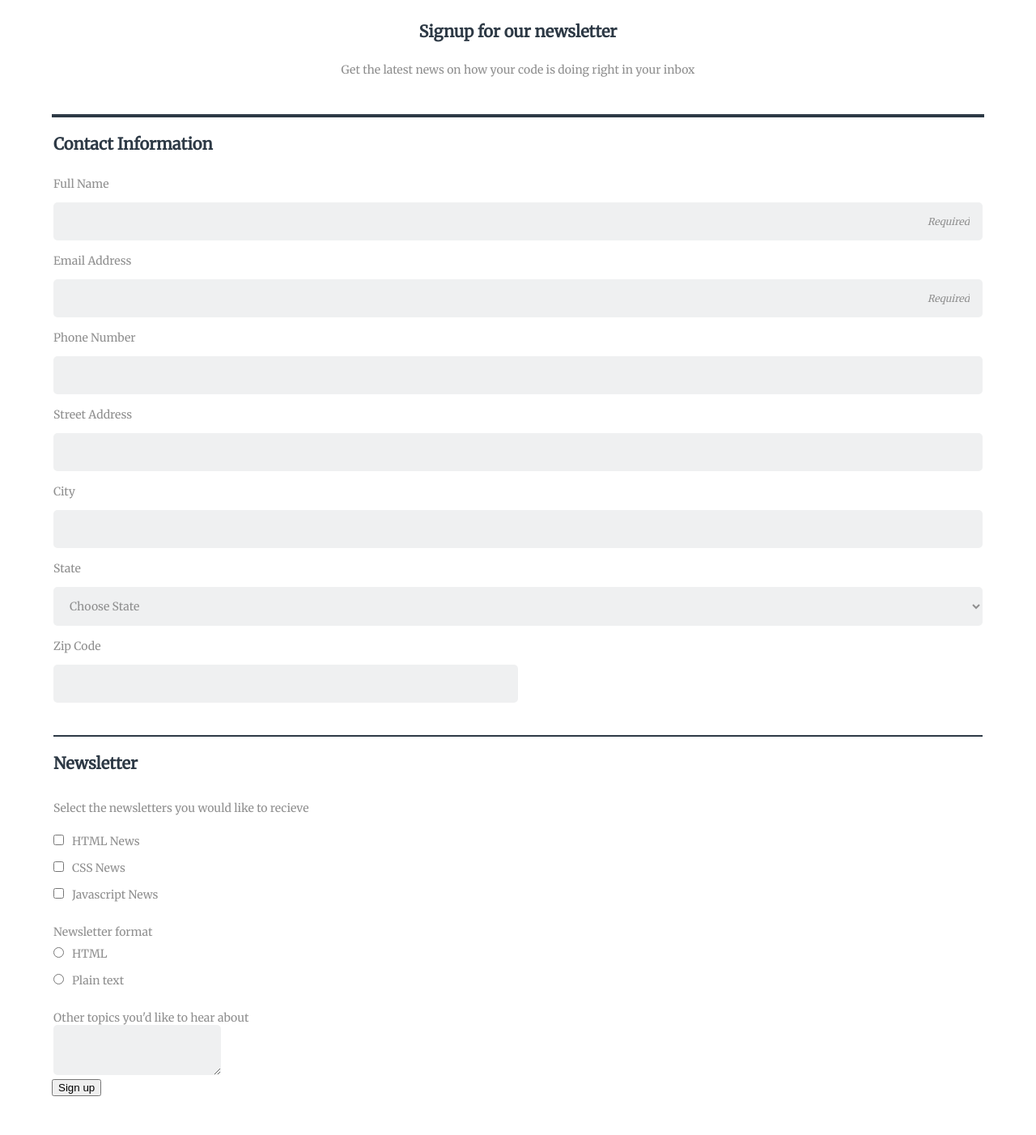
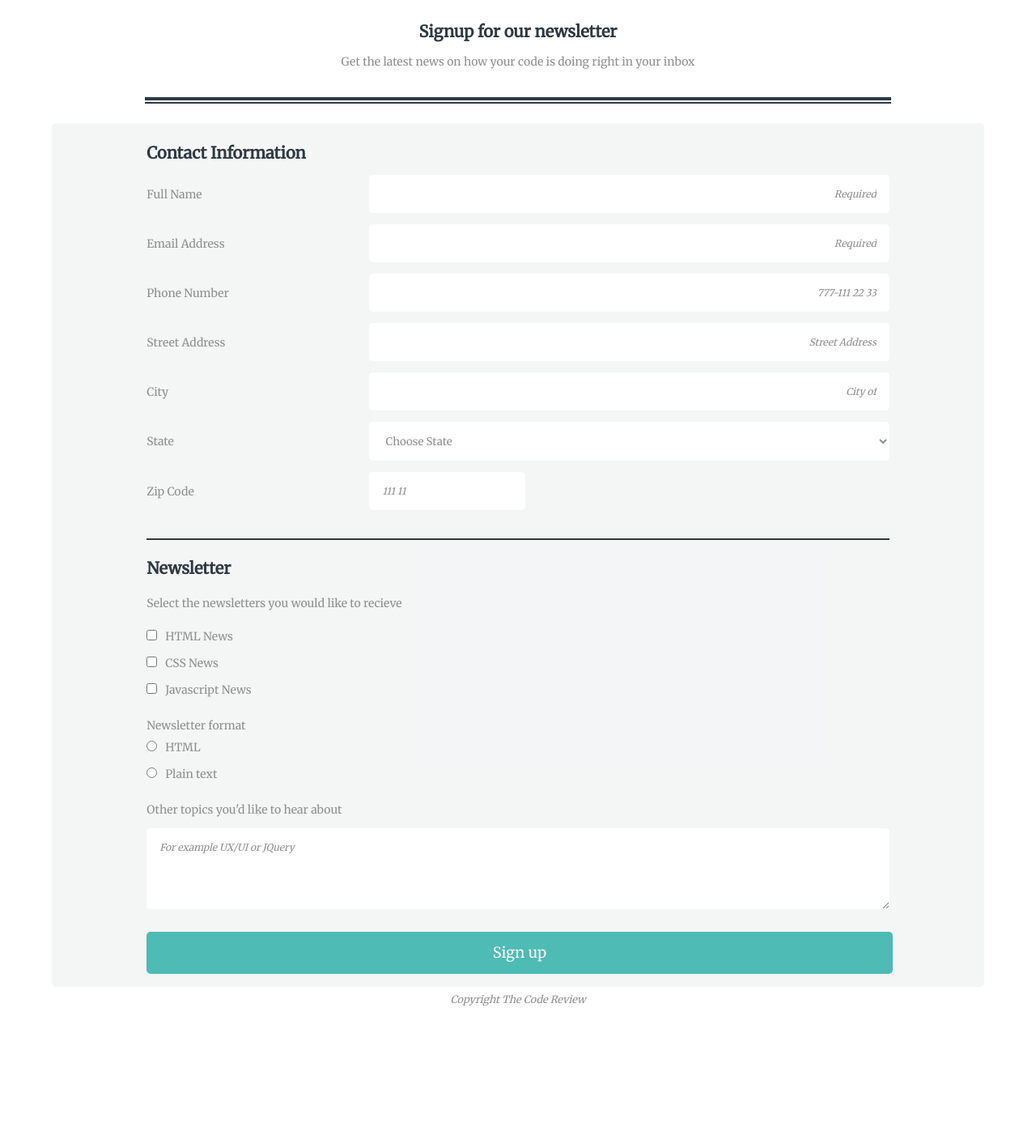
Before and after one commit to fridaojala/Techdegree-project-3, a plain HTML site: page index.html in a window 1280 px wide. Shown: the part 80-1482 px from the top of the page at 81% size. Before the commit the page ends 1434 px from the top, so only its background shows below. Drawn offline with Linux system fonts and the light colour scheme.

Commit message:
final changes

```diff
--- a/css/styles.css
+++ b/css/styles.css
@@ -4,14 +4,26 @@
 }
 
 body {
-    font-size: 16px;
+    font-size: 14px;
     font-family: 'Merriweather', serif;
     margin: 0;
 }
 
-.container {
+.wrapper {
+    width: 100%;
+    background-color: rgba(45, 57, 69, .05);
+    padding-top: 1rem;
+    border-radius: 5px;
+}
+
+.header-container,
+.main-container {
     width: 90%;
     margin: 0 auto;
+}
+
+.header-container {
+    margin-bottom: 1.5rem;
 }
 
 /*Header styles*/
@@ -32,19 +44,23 @@ header h1 {
 /*Main styles*/
 section {
     text-align: center;
-    border-bottom: solid 4px #2d3945;
-    padding-bottom: 2em;
+}
+
+.double-line {
+    margin: 2.5em 0 .5em;
+    height: 8px;
+    border-top: solid 4px #2d3945;
+    border-bottom: solid 2px #2d3945;
 }
 
 section h2 {
     font-size: 1.25rem;
     color: #2d3945;
-    padding: 1em 0 .5em;
+    padding: 1em 0 0;
 }
 
 p {
     color: #8f8f8f;
-    font-size: 14px;
 }
 
 /*Form styles*/
@@ -60,7 +76,7 @@ fieldset {
 legend {
     font-size: 1.25rem;
     color: #2d3945;
-    padding: 1em 0;
+    padding: .5rem 0;
     font-weight: bold;
 }
 
@@ -75,7 +91,7 @@ input[type="email"],
 input[type="tel"],
 select,
 textarea {
-    background-color: #eff0f1;
+    background-color: #fff;
     border: none;
     padding: 1rem;
     border-radius: 5px;
@@ -87,15 +103,18 @@ textarea:focus-visible {
     outline: none;
 }
 
-input:focus,
+input[type="text"]:focus,
+input[type="email"]:focus,
+input[type="tel"]:focus,
 select:focus,
 textarea:focus {
     outline: 2px solid #2d3945;
+    transition: background-color 1s ease;
+    background-color: rgba(45, 57, 69, .05);
 }
 
 label {
     color: #8f8f8f;
-    font-size: 14px;
     padding-bottom: 1em;
 }
 
@@ -103,14 +122,18 @@ label {
     font-family: 'Merriweather', serif;
     font-style: italic;
     text-align: right;
-    font-size: 12px;
+    font-size: .9em;
     color: #8f8f8f;
+}
+
+input[id="zip"]::placeholder,
+textarea::placeholder {
+    text-align: left;
 }
 
 select {
     font-family: 'Merriweather', serif;
     color: #8f8f8f;
-    font-size: 14px;
     max-height: 48px;
 }
 
@@ -121,6 +144,7 @@ select {
 .border {
     border-bottom: 2px solid #2d3945;
     padding: 0 0 2em 0;
+    margin-bottom: 1em;
 }
 
 input[type="checkbox"],
@@ -131,3 +155,73 @@ input[type="radio"] {
 .format-container {
     padding: 20px 0;
 }
+
+textarea {
+    margin-top: 1em;
+    width: 100%;
+    min-height: 100px;
+}
+
+button {
+    width: 100%;
+    background-color: #4ebbb5;
+    color: #fff;
+    font-family: 'Merriweather', serif;
+    font-size: 1.3em;
+    border: none;
+    border-radius: 5px;
+    padding: .8em;
+    margin: 1.5rem 2px 1rem;
+}
+
+/*Footer styles*/
+footer {
+    font-style: italic;
+    text-align: center;
+    font-size: .9em;
+    padding: .5rem 0 10rem;
+}
+
+footer p {
+    margin: 0;
+}
+
+@media screen and (min-width: 768px) {
+    .wrapper {
+        width: 90%;
+        margin: 0 auto;
+    }
+
+    .header-container {
+        width: 72%;
+    }
+
+    .main-container {
+        width: 80%;
+    }
+
+    .flex {
+        flex-direction: row;
+        justify-content: space-between;
+        align-items: center;
+    }
+
+    .flex label {
+        padding-bottom: 0;
+    }
+
+    .flex input,
+    .flex select {
+        width: 70%;
+    }
+
+    .zip-input {
+        width: 70%;
+        display: flex;
+        justify-content: flex-start;
+    }
+
+    .zip-container {
+        max-width: 30%;
+    }
+}
--- a/index.html
+++ b/index.html
@@ -16,35 +16,37 @@
         <h1>The code review</h1>
     </header>
 
-    <section class="container">
+    <section class="header-container">
         <h2>Signup for our newsletter</h2>
         <p>Get the latest news on how your code is doing right in your inbox</p>
+        <div class="double-line"></div>
     </section>
 
     <main>
-        <form class="container">
+        <div class="wrapper">
+            <form class="main-container">
 
                 <fieldset class="border">
                     <legend>Contact Information</legend>
                     <div class="flex">
                         <label for="name">Full Name</label>
-                    <input type="text" id="name" name="input_name" placeholder="Required">
+                        <input type="text" id="name" name="input_name" placeholder="Required" required>
                     </div>
                     <div class="flex">
                         <label for="email">Email Address</label>
-                    <input type="email" id="email" name="input_email" placeholder="Required">
+                        <input type="email" id="email" name="input_email" placeholder="Required" required>
                     </div>
                     <div class="flex">
                         <label for="phone">Phone Number</label>
-                    <input type="tel" id="phone" name="input_phone">
+                        <input type="tel" id="phone" name="input_phone" placeholder="777-111 22 33">
                     </div>
                     <div class="flex">
                         <label for="address">Street Address</label>
-                    <input type="text" id="address" name="input_address">
+                        <input type="text" id="address" name="input_address" placeholder="Street Address">
                     </div>
                     <div class="flex">
                         <label for="city">City</label>
-                    <input type="text" id="city" name="input_city">
+                        <input type="text" id="city" name="input_city" placeholder="City of">
                     </div>
                     <div class="flex">
                         <label for="state">State</label>
@@ -56,9 +58,11 @@
                             <option>Miami</option>
                         </select>
                     </div>
-                <div class="flex zip-container">
+                    <div class="flex">
                         <label for="zip">Zip Code</label>
-                    <input type="text" id="zip" name="input_zip">
+                        <div class="zip-input">
+                            <input type="text" id="zip" name="input_zip" class="zip-container" placeholder="111 11">
+                        </div>
                     </div>
                 </fieldset>
 
@@ -82,13 +86,18 @@
                     </div>
 
                     <label for="other_topics">Other topics you'd like to hear about</label><br>
-                <textarea id="other_topics" name="other_topics"></textarea>
+                    <textarea id="other_topics" name="other_topics"
+                        placeholder="For example UX/UI or JQuery"></textarea>
                 </fieldset>
 
                 <button type="submit">Sign up</button>
 
             </form>
+        </div>
     </main>
+    <footer>
+        <p>Copyright The Code Review</p>
+    </footer>
 </body>
 
 </html>
```
Lines whose indentation alone changed are shown as unchanged.
